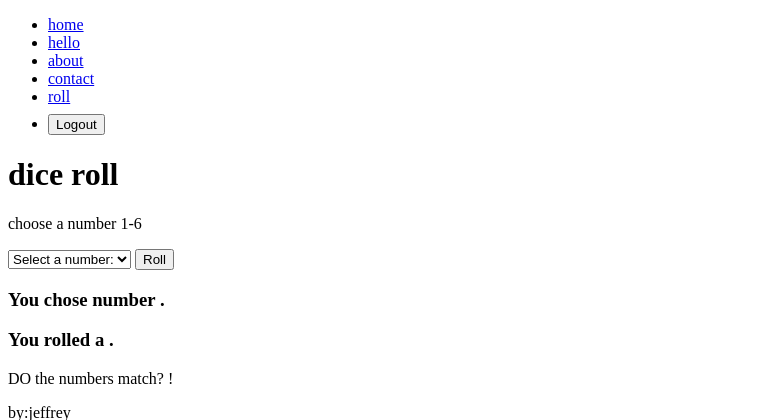
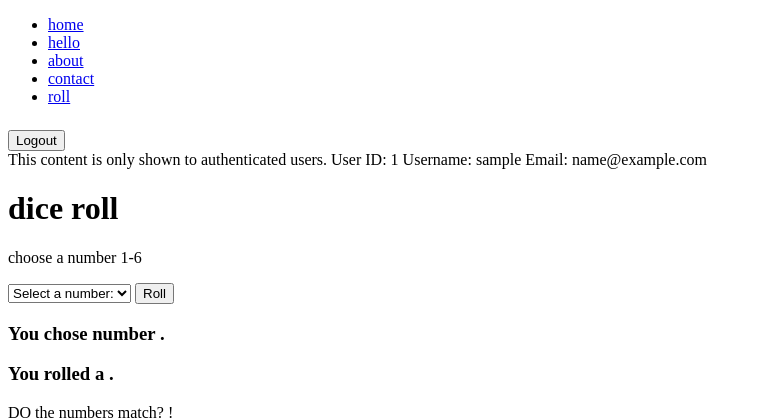
Before and after one commit to jeffrey840/Spring-Blog, a Spring Boot app: page /roll-dice in a window 1280 px wide. Shown: the top 420 px of the page, without its empty margins (0-761 px from the left). Run offline with Spring Boot 4, Linux system fonts and the light colour scheme; the visitor is signed in with stand-in values (Sample User, id 1); some of the project's set-up classes (security, data sources, template engines, error pages and the like) are left out, and stand-ins take their place; some libraries are stand-ins or nearby versions.

Commit message:
completed step 2 in authentication exercise

```diff
--- a/pom.xml
+++ b/pom.xml
@@ -54,8 +54,8 @@
         </dependency>
         <dependency>
             <groupId>org.thymeleaf.extras</groupId>
-            <artifactId>thymeleaf-extras-springsecurity5</artifactId>
-            <version>3.0.4.RELEASE</version>
+            <artifactId>thymeleaf-extras-springsecurity6</artifactId>
+<!--            <version>3.0.4.RELEASE</version>-->
         </dependency>
 
     </dependencies>
--- a/src/main/java/com/codeup/springinitializer/repositories/PostRepository.java
+++ b/src/main/java/com/codeup/springinitializer/repositories/PostRepository.java
@@ -5,4 +5,8 @@
 
 public interface PostRepository extends JpaRepository<Post, Long> {
 
+    Post findByTitle(String title);
+
+    Post findByBody(String body);
+
 }
--- a/src/main/resources/templates/partials/navbar.html
+++ b/src/main/resources/templates/partials/navbar.html
@@ -8,12 +8,21 @@
 		<li><a href="/contact">contact</a></li>
 		<li><a href="/roll-dice">roll</a></li>
 
-		<li sec:authorize="isAuthenticated()">
-			<form th:action="@{/logout}" th:method="post">
-				<button class="btn-link btn" style="margin-top: 8px">Logout</button>
-			</form>
-		</li>
+<!--		<li sec:authorize="isAuthenticated()">-->
+<!--			<form th:action="@{/logout}" th:method="post">-->
+<!--				<button class="btn-link btn" style="margin-top: 8px">Logout</button>-->
+<!--			</form>-->
+<!--		</li>-->
 	</ul>
 
+	<div sec:authorize="isAuthenticated()">
+		<form th:action="@{/logout}" th:method="POST">
+			<button class="btn-link btn" style="margin-top: 8px">Logout</button>
+		</form>
+		This content is only shown to authenticated users.
+		User ID: <span th:text="${#authentication.principal.id}"/>
+		Username: <span th:text="${#authentication.principal.username}"/>
+		Email: <span th:text="${#authentication.principal.email}"/>
+	</div>
 
 </nav>
```
